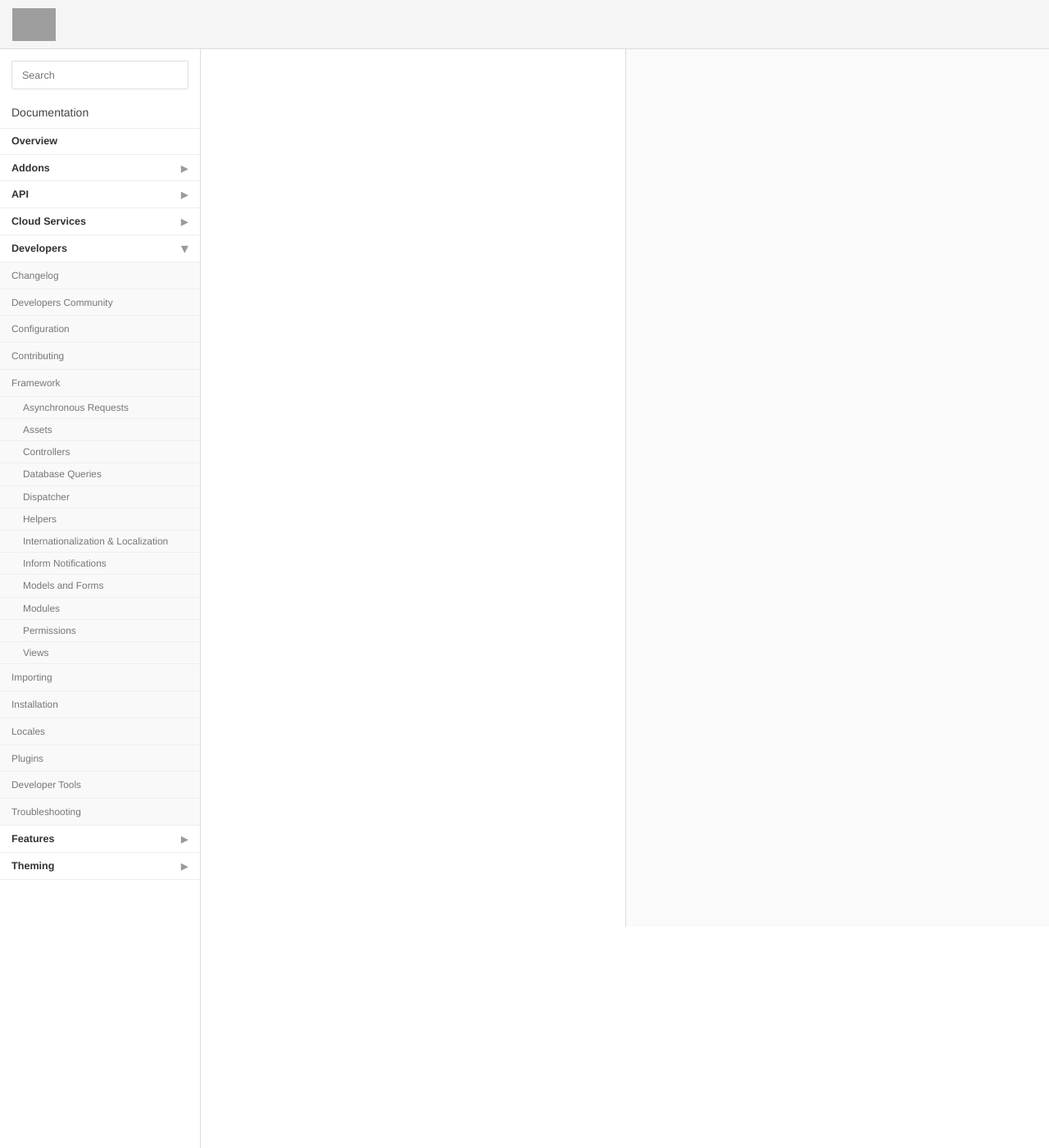
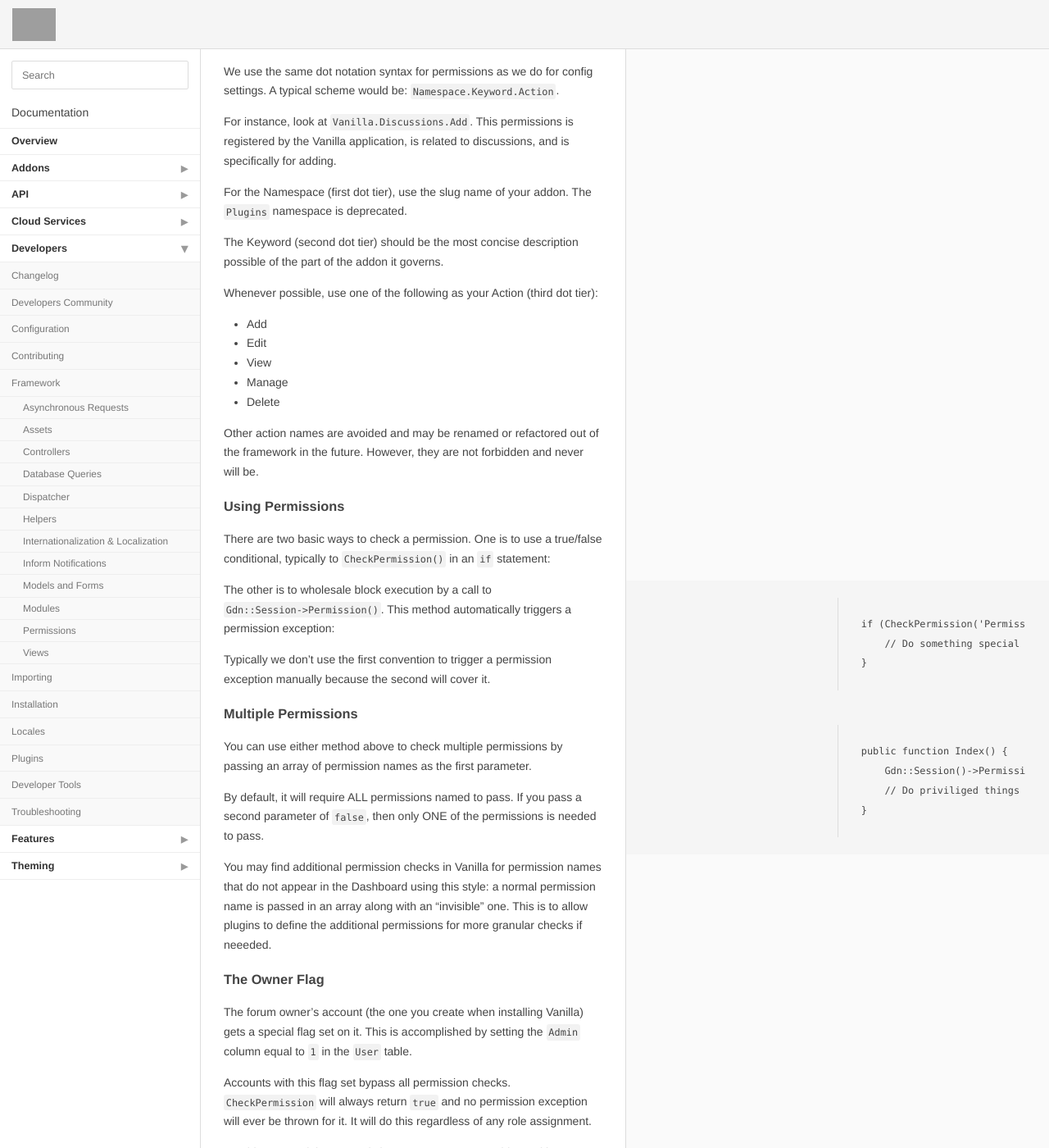
Before and after one commit to hgtonight/vanilladocs, a Jekyll site: the page built from developers/framework/permissions.md, in a window 1280 px wide and 1400 px high, scrolled down 270 px. Shown: the whole window at 82% size. Built offline with Jekyll 4.4.1, drawn with Linux system fonts in a browser that asks for light colours; Markdown is read by kramdown in place of the engine named in the settings; some of the changed text lies outside the part shown; grey boxes are pictures that could not be loaded.

Commit message:
Permissions doc

````diff
--- a/developers/framework/permissions.md
+++ b/developers/framework/permissions.md
@@ -6,5 +6,71 @@
 
 ## Permissions Overview
 
+Vanilla uses permissions to restrict access particular content, options, or workflows. There are a number of functions built into the framework to do this efficiently. We eschew role-detection as a means of access control.
 
-## Using Permissions
+For example, we would never check to makde sure someone was in a role named Moderator before granting access to an option, we would check a permission like `Garden.Moderation.Manage`.
+
+### Naming Permissions
+
+We use the same dot notation syntax for permissions as we do for config settings. A typical scheme would be: `Namespace.Keyword.Action`.
+
+For instance, look at `Vanilla.Discussions.Add`. This permissions is registered by the Vanilla application, is related to discussions, and is specifically for adding.
+
+For the Namespace (first dot tier), use the slug name of your addon. The `Plugins` namespace is deprecated.
+
+The Keyword (second dot tier) should be the most concise description possible of the part of the addon it governs.
+
+Whenever possible, use one of the following as your Action (third dot tier):
+
+* Add
+* Edit
+* View
+* Manage
+* Delete
+
+Other action names are avoided and may be renamed or refactored out of the framework in the future. However, they are not forbidden and never will be.
+
+### Using Permissions
+
+There are two basic ways to check a permission. One is to use a true/false conditional, typically to `CheckPermission()` in an `if` statement:
+
+```
+if (CheckPermission('Permission.Name')) {
+    // Do something special
+}
+```
+The other is to wholesale block execution by a call to `Gdn::Session->Permission()`. This method automatically triggers a permission exception:
+
+```
+public function Index() {
+    Gdn::Session()->Permission('Permission.Name');
+    // Do priviliged things safely now
+}
+```
+Typically we don't use the first convention to trigger a permission exception manually because the second will cover it.
+
+### Multiple Permissions
+
+You can use either method above to check multiple permissions by passing an array of permission names as the first parameter.
+
+By default, it will require ALL permissions named to pass. If you pass a second parameter of `false`, then only ONE of the permissions is needed to pass.
+
+You may find additional permission checks in Vanilla for permission names that do not appear in the Dashboard using this style: a normal permission name is passed in an array along with an "invisible" one. This is to allow plugins to define the additional permissions for more granular checks if neeeded.
+
+### The Owner Flag
+
+The forum owner's account (the one you create when installing Vanilla) gets a special flag set on it. This is accomplished by setting the `Admin` column equal to `1` in the `User` table.
+
+Accounts with this flag set bypass all permission checks. `CheckPermission` will always return `true` and no permission exception will ever be thrown for it. It will do this regardless of any role assignment.
+
+For this reason, it is extremely important to test your addons with a non-owner account to see your permission checks in action.
+
+### The System Flag
+
+The System account is generated for general use by addons and cases where content must be generated by the forum. This account is designated by setting the `Admin` column equal to `2` in the `User` table.
+
+This grants the same privileges as the Owner flag, and protects the account from deletion or banning.
+
+### Reversed Permission
+
+A special case in the framework is the `Vanilla.Approval.Require` permission. It is checked with the `CheckRequirement` function. A `true` result means their content must go to the Moderation queue for approval. Therefore, a `true` result actually grants you _less_ permission. We don't generally recommend using this construct.
````
